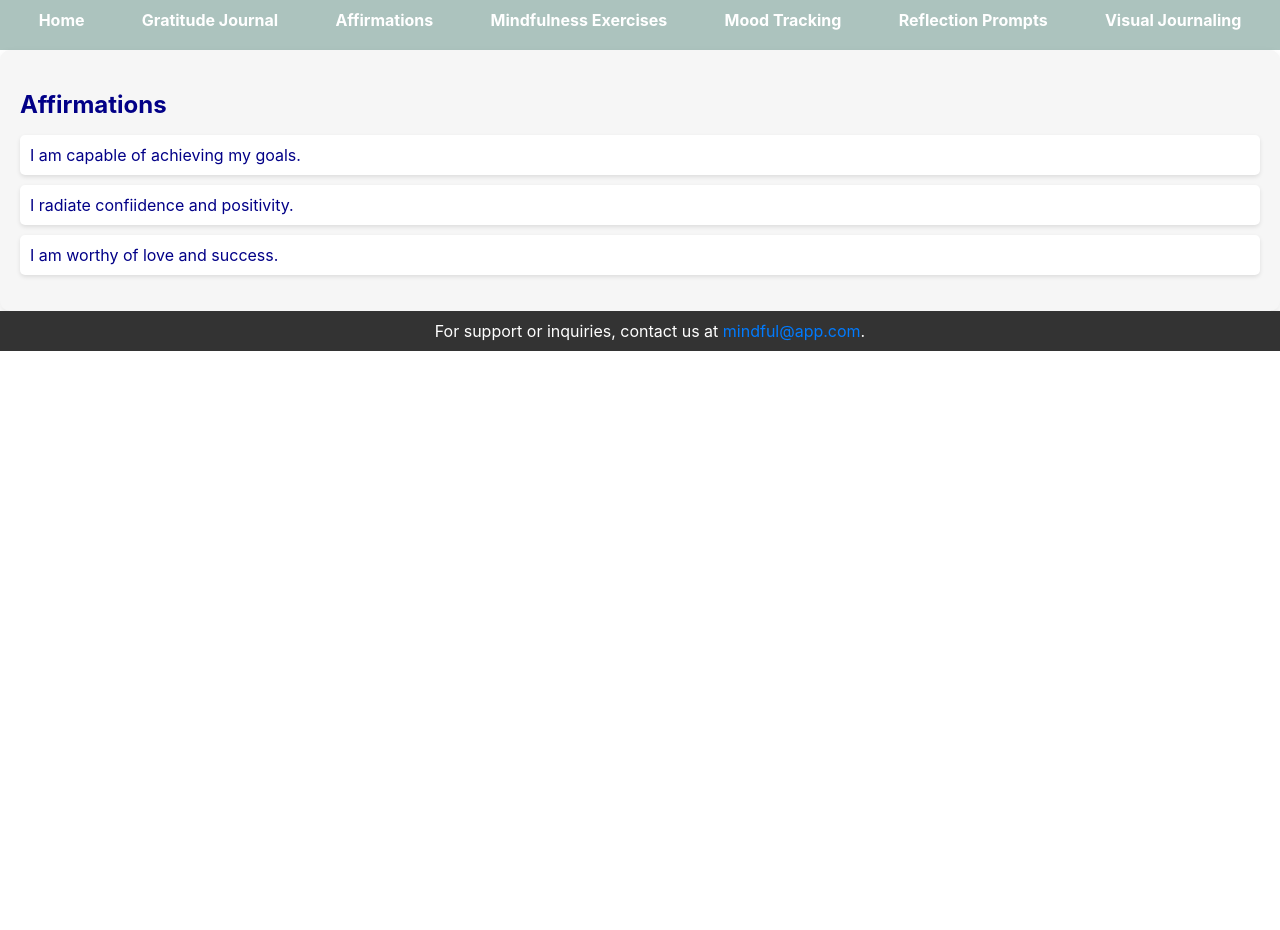
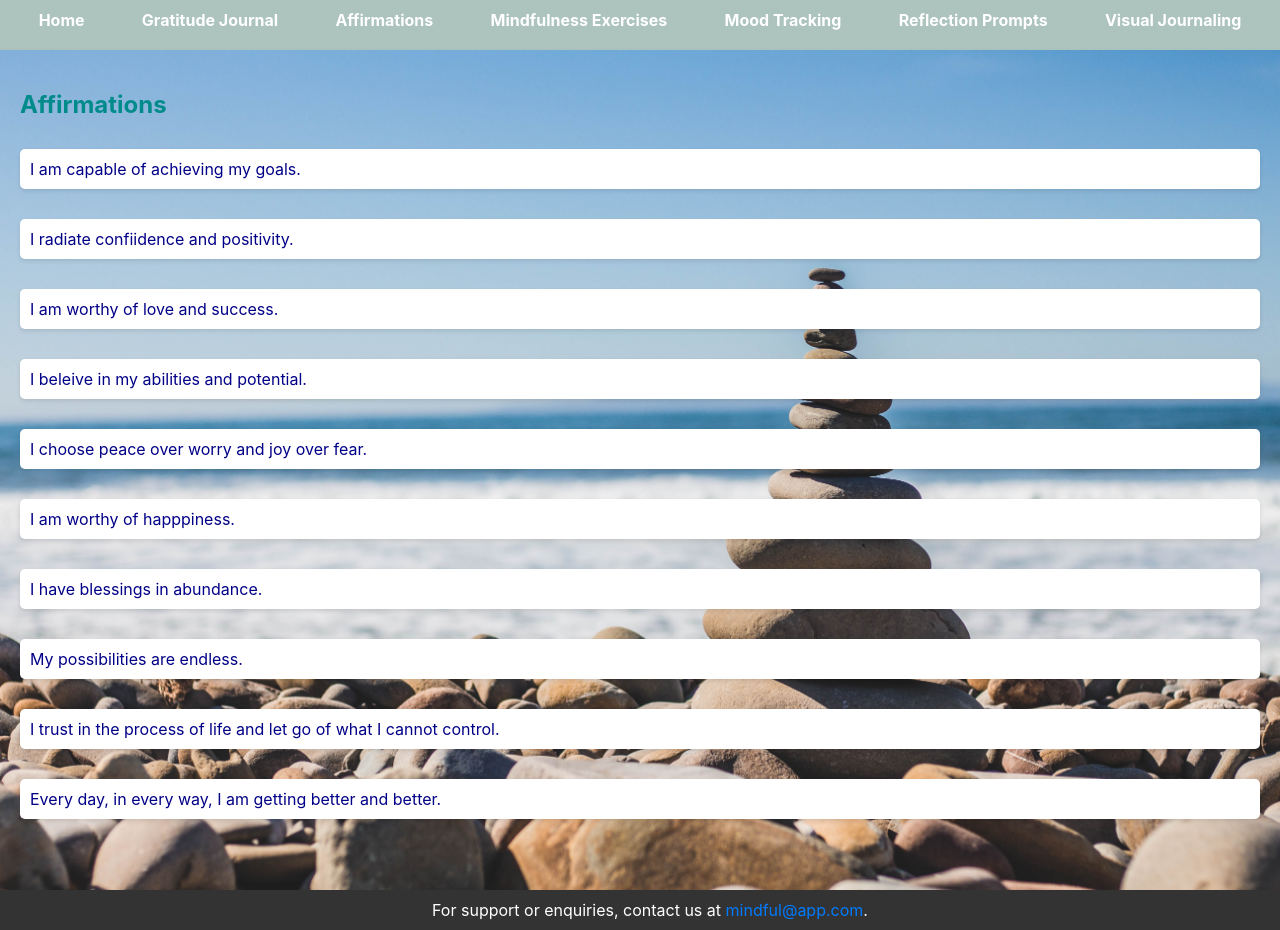
Before and after one commit to Jessica257/Mindful-Journaling-App, a React (Create React App) app: page /affirmations in a window 1280 px wide. Before the commit the page ends 800 px from the top, so only its background shows below. Built offline with nearby package versions, Linux system fonts and the light colour scheme.

Commit message:
change of background for affirmations and more positive affirmations added

```diff
--- a/src/components/Affirmations.js
+++ b/src/components/Affirmations.js
@@ -1,15 +1,26 @@
 import React, { useState } from "react";
 import "../styles/Affirmations.css";
+import balance from "../assets/images/balance.jpg";
 
 const Affirmations = () => {
   const [affirmations, setAffirmations] = useState([
     "I am capable of achieving my goals.",
     "I radiate confiidence and positivity.",
     "I am worthy of love and success.",
+    "I beleive in my abilities and potential.",
+    "I choose peace over worry and joy over fear.",
+    "I am worthy of happpiness.",
+    "I have blessings in abundance.",
+    "My possibilities are endless.",
+    "I trust in the process of life and let go of what I cannot control.",
+    "Every day, in every way, I am getting better and better.",
   ]);
 
   return (
-    <div className="affirmations-container">
+    <div
+      className="affirmations-container"
+      style={{ backgroundImage: `url(${balance})` }}
+    >
       <h2 className="affirmations-title">Affirmations</h2>
       <ul className="affirmations-list">
         {affirmations.map((affirmation, index) => (
--- a/src/components/Footer.js
+++ b/src/components/Footer.js
@@ -5,7 +5,7 @@ import "../styles/Footer.css";
 const Footer = () => {
   return (
     <footer>
-      For support or inquiries, contact us at{" "}
+      For support or enquiries, contact us at{" "}
       <a href="mailto:email@example.com">mindful@app.com</a>.
     </footer>
   );
--- a/src/styles/Affirmations.css
+++ b/src/styles/Affirmations.css
@@ -1,12 +1,13 @@
 .affirmations-container {
-  background-color: #f6f6f6;
+  min-height: 100vh;
+  background-size: cover;
+  background-position: center;
   padding: 20px;
-  border-radius: 10px;
   box-shadow: 0 4px 8px rgba(0, 0, 0, 0.1);
 }
 
 .affirmations-title {
-  color: #020087;
+  color: darkcyan;
   font-size: 24px;
   margin-bottom: 10px;
 }
@@ -18,10 +19,16 @@
 
 .affirmations-item {
   background-color: #fff;
-  margin-top: 10px;
+  margin-top: 30px;
   padding: 10px;
   border-radius: 5px;
   box-shadow: 0 2px 4px rgba(0, 0, 0, 0.1);
   font-size: 16px;
   color: #020087;
+  transition: box-shadow 0.3s;
 }
+
+.affirmations-item:hover {
+  box-shadow: 0 0 30px rgba(255, 255, 255, 1), 0 0 60px rgba(255, 255, 255, 1),
+    0 0 90px rgba(255, 255, 255, 1);
+}
```
Also changed, not shown: src/assets/images/balance.jpg (added).
